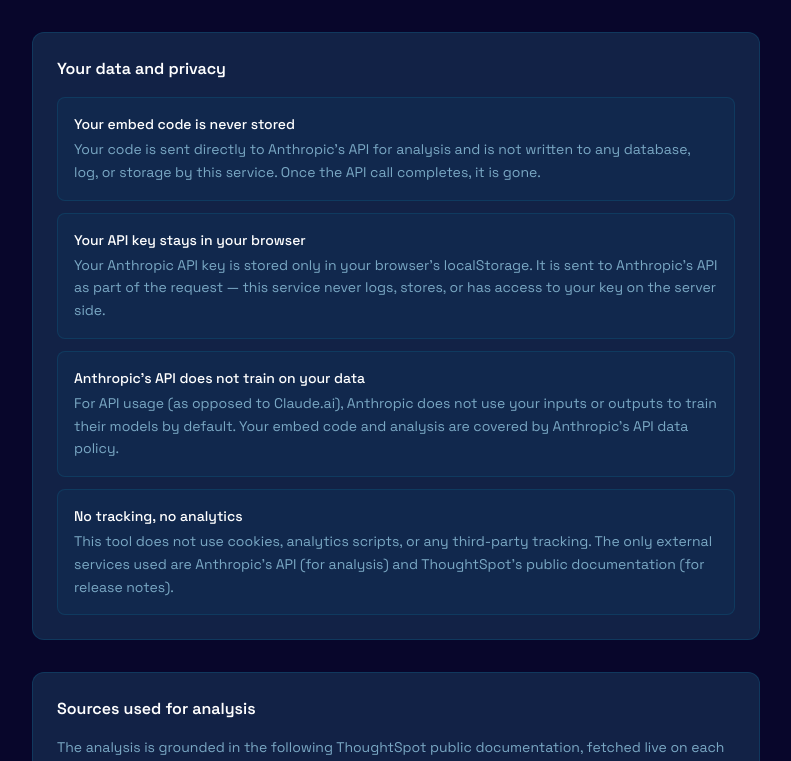
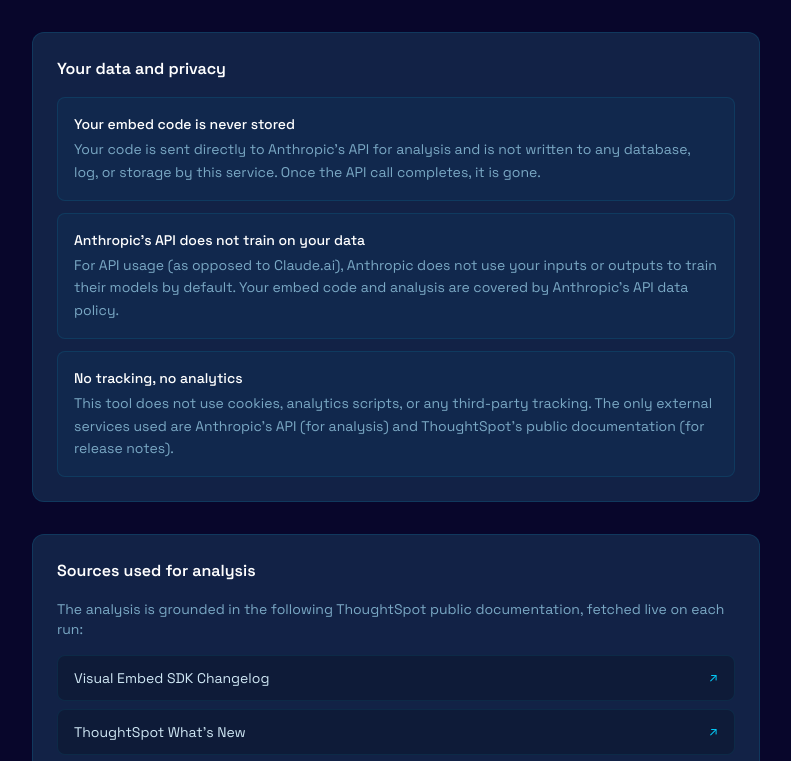
Before and after one commit to charlie-lennox-ts/ts-upgrade-advisor, a Next.js app: page /how-it-works in a window 1280 px wide. Shown: the part 779-1540 px from the top of the page, without its empty margins (244-1035 px from the left). Built offline with nearby package versions, Linux system fonts and the light colour scheme.

Commit message:
fix: remove API key privacy reference, disable nightly scraper schedule

```diff
--- a/src/app/how-it-works/page.tsx
+++ b/src/app/how-it-works/page.tsx
@@ -91,10 +91,6 @@
                 body: 'Your code is sent directly to Anthropic\'s API for analysis and is not written to any database, log, or storage by this service. Once the API call completes, it is gone.'
               },
               {
-                title: 'Your API key stays in your browser',
-                body: 'Your Anthropic API key is stored only in your browser\'s localStorage. It is sent to Anthropic\'s API as part of the request — this service never logs, stores, or has access to your key on the server side.'
-              },
-              {
                 title: 'Anthropic\'s API does not train on your data',
                 body: 'For API usage (as opposed to Claude.ai), Anthropic does not use your inputs or outputs to train their models by default. Your embed code and analysis are covered by Anthropic\'s API data policy.'
               },
```
